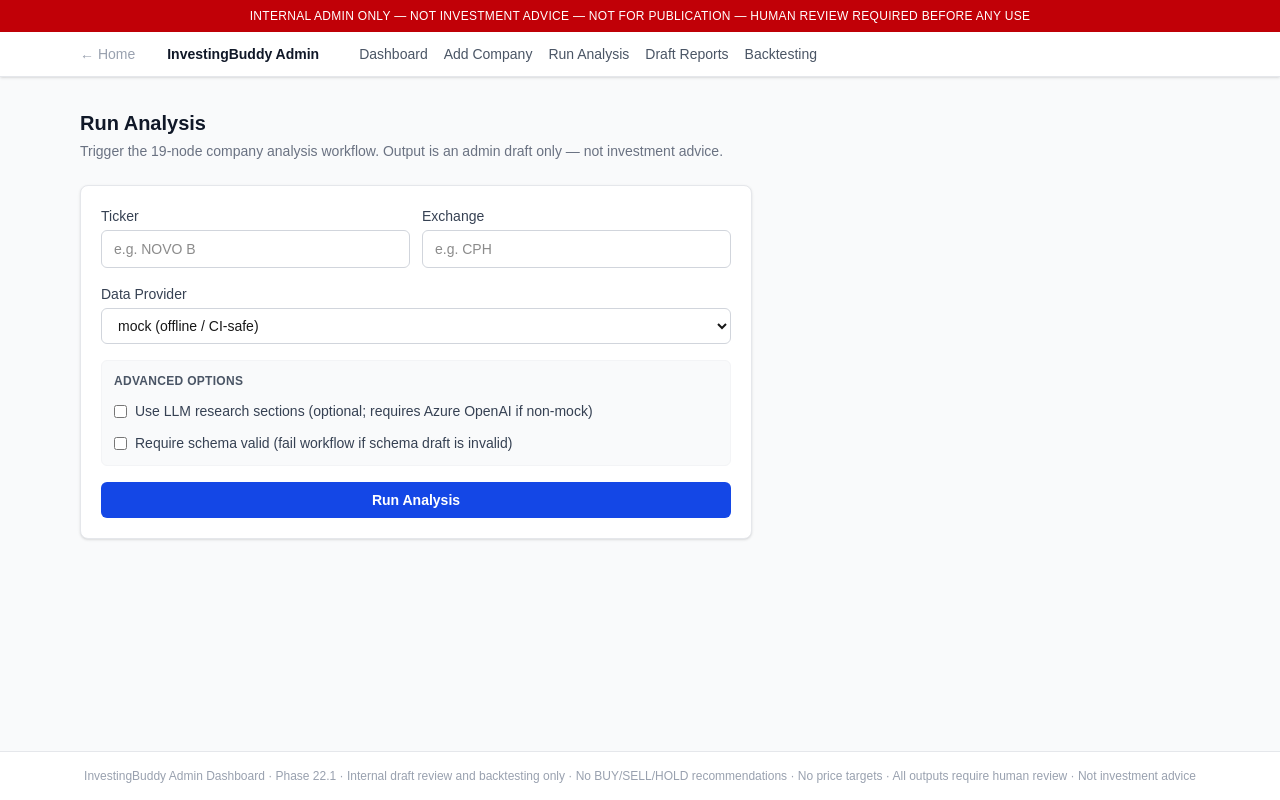
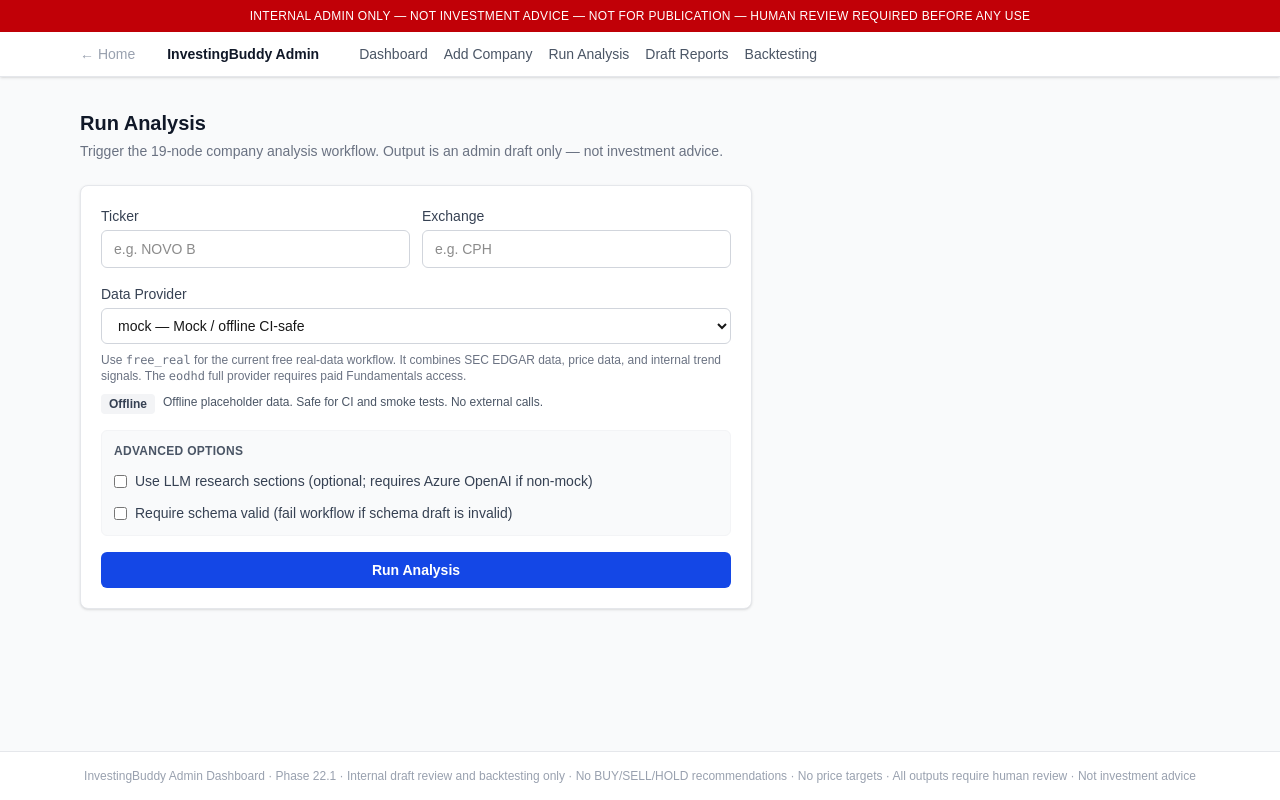
Before and after one commit to IvanAnikin/InvestingBuddy, a Next.js app in the folder apps/web/: page /admin/analysis in a window 1280 px wide. Built offline with nearby package versions, Linux system fonts and the light colour scheme.

Commit message:
fix: expose free real providers in admin analysis UI
Adds Phase 19.2 real-data providers to the Run Analysis admin UI, including free_real and eodhd_free_real, with safety/help text and Playwright coverage. No backend changes and no public recommendations.

```diff
--- a/apps/web/src/app/admin/analysis/page.tsx
+++ b/apps/web/src/app/admin/analysis/page.tsx
@@ -11,7 +11,92 @@
   WorkflowRunResponse,
 } from "@/types/api";
 
-const PROVIDERS = ["mock", "stooq", "gleif", "sec_edgar", "eodhd"];
+type ProviderTag =
+  | "recommended"
+  | "paid"
+  | "price-only"
+  | "us-only"
+  | "legacy"
+  | "offline";
+
+interface ProviderOption {
+  value: string;
+  label: string;
+  // Short note shown under the dropdown when this provider is selected.
+  note?: string;
+  tag?: ProviderTag;
+}
+
+// Order mirrors the Phase 19.2 recommended real-data stack first, then the
+// individual sub-providers, then the legacy / paid full providers last so the
+// paid EODHD full provider is not selected by accident.
+const PROVIDERS: ProviderOption[] = [
+  {
+    value: "mock",
+    label: "mock — Mock / offline CI-safe",
+    tag: "offline",
+    note: "Offline placeholder data. Safe for CI and smoke tests. No external calls.",
+  },
+  {
+    value: "free_real",
+    label: "free_real — Free real data: SEC + price + trend",
+    tag: "recommended",
+    note: "Recommended real-data provider. Combines SEC EDGAR data, price data, and internal trend signals. No paid access required.",
+  },
+  {
+    value: "eodhd_free_real",
+    label: "eodhd_free_real — EODHD price-only + SEC",
+    note: "EODHD price data (no paid fundamentals) combined with SEC EDGAR data.",
+  },
+  {
+    value: "eodhd_price_only",
+    label: "eodhd_price_only — EODHD price-only",
+    tag: "price-only",
+    note: "Price data only. No fundamentals.",
+  },
+  {
+    value: "sec_edgar_fundamentals",
+    label: "sec_edgar_fundamentals — SEC EDGAR fundamentals only",
+    tag: "us-only",
+    note: "U.S. SEC-registered companies only.",
+  },
+  {
+    value: "stooq",
+    label: "stooq — Stooq price data",
+    tag: "price-only",
+    note: "Price data only.",
+  },
+  {
+    value: "gleif",
+    label: "gleif — GLEIF identity",
+    note: "Legal entity identity data only (GLEIF).",
+  },
+  {
+    value: "sec_edgar",
+    label: "sec_edgar — Legacy SEC EDGAR",
+    tag: "legacy",
+    note: "Legacy SEC EDGAR provider. Prefer sec_edgar_fundamentals or free_real.",
+  },
+  {
+    value: "eodhd",
+    label: "eodhd — EODHD full provider (paid fundamentals required)",
+    tag: "paid",
+    note: "Requires paid EODHD Fundamentals access. On the free plan the /fundamentals call fails with 403. Use free_real or eodhd_free_real instead.",
+  },
+];
+
+const PROVIDER_TAG_STYLES: Record<
+  ProviderTag,
+  { label: string; color: "green" | "red" | "amber" | "gray" | "blue" }
+> = {
+  recommended: { label: "Recommended", color: "green" },
+  paid: { label: "Paid / full provider", color: "red" },
+  "price-only": { label: "Price only", color: "gray" },
+  "us-only": { label: "U.S. only", color: "blue" },
+  legacy: { label: "Legacy", color: "amber" },
+  offline: { label: "Offline", color: "gray" },
+};
+
 const LLM_PROVIDERS = ["mock", "azure_openai"];
 
 const inputCls =
@@ -165,6 +250,8 @@
   const [result, setResult] = useState<WorkflowRunResponse | null>(null);
   const [error, setError] = useState<string | null>(null);
 
+  const selectedProvider = PROVIDERS.find((p) => p.value === providerName);
+
   async function handleSubmit(e: React.FormEvent) {
     e.preventDefault();
     setSubmitting(true);
@@ -238,12 +325,36 @@
               onChange={(e) => setProviderName(e.target.value)}
             >
               {PROVIDERS.map((p) => (
-                <option key={p} value={p}>
-                  {p}
-                  {p === "mock" ? " (offline / CI-safe)" : ""}
+                <option key={p.value} value={p.value}>
+                  {p.label}
                 </option>
               ))}
             </select>
+
+            {/* Static guidance for the real-data stack */}
+            <p className="text-xs text-gray-500 mt-1">
+              Use <code className="font-mono">free_real</code> for the current
+              free real-data workflow. It combines SEC EDGAR data, price data,
+              and internal trend signals. The <code className="font-mono">eodhd</code>{" "}
+              full provider requires paid Fundamentals access.
+            </p>
+
+            {/* Per-provider note for the current selection */}
+            {selectedProvider && (
+              <div className="flex items-start gap-2 mt-1.5">
+                {selectedProvider.tag && (
+                  <Badge
+                    label={PROVIDER_TAG_STYLES[selectedProvider.tag].label}
+                    color={PROVIDER_TAG_STYLES[selectedProvider.tag].color}
+                  />
+                )}
+                {selectedProvider.note && (
+                  <p className="text-xs text-gray-600">
+                    {selectedProvider.note}
+                  </p>
+                )}
+              </div>
+            )}
           </div>
 
           {/* Advanced options */}
```
Also changed, not shown: 1 other file (tests, documents, lock files or other folders).
